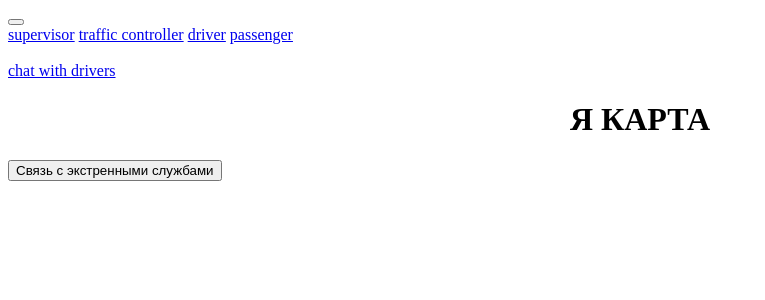
After one commit to projectsNARFU/bus-link.github.io, a Flask app: page /traffic-controller in a window 1280 px wide. The commit adds this page. Shown: the top 300 px of the page, without its empty margins (0-765 px from the left). Run offline with Flask 3, Linux system fonts and the light colour scheme.

Commit message:
дополнил страницы, начал добавлять элементы в них

```diff
--- a/website/models.py
+++ b/website/models.py
@@ -1,7 +1,7 @@
 from . import db
 from flask_login import UserMixin
 # бд здесь чисто для вида, потом на норм заменить
-from sqlalchemy.sql import func
+# from sqlalchemy.sql import func
 
 
 """
--- a/website/templates/base.html
+++ b/website/templates/base.html
@@ -18,10 +18,12 @@
     </button>
       <div id="navbar">
         <div>
-        <a id="home" href="/">Home</a>
-        <a id="logout" href="/logout">Logout</a>
-        <a id="login" href="/login">Login</a>
-        <a id="signUp" href="/sign-up">Sign Up</a>
+          <!-- этот navbar временный, чтобы легче переключаться
+          между страницами, на финале уже уберем -->
+        <a id="supervisor" href="/">supervisor</a>
+        <a id="trafficController" href="/traffic-controller">traffic controller</a>
+        <a id="driver" href="/driver">driver</a>
+        <a id="passenger" href="/passenger">passenger</a>
         </div>
       </div>
     </nav>
--- /dev/null
+++ b/website/templates/driver.html
@@ -0,0 +1,5 @@
+{% extends "base.html" %} {% block title %}Driver{% endblock %}
+
+{% block content%}
+<h1 align="center">driver</h1>
+{% endblock %}
--- /dev/null
+++ b/website/templates/passenger.html
@@ -0,0 +1,5 @@
+{% extends "base.html" %} {% block title %}Passenger{% endblock %}
+
+{% block content%}
+<h1 align="center">passenger</h1>
+{% endblock %}
--- /dev/null
+++ b/website/templates/traffic_controller.html
@@ -0,0 +1,8 @@
+{% extends "base.html" %} {% block title %}Traffic controller{% endblock %}
+
+{% block content%}
+<br />
+<a id="supervisor" href="/traffic-controller/chat">chat with drivers</a>
+<h1 align="center">Я КАРТА</h1>
+<button>Связь с экстренными службами</button>
+{% endblock %}
--- a/website/views.py
+++ b/website/views.py
@@ -18,7 +18,21 @@ def supervisor():
     return render_template("supervisor.html", user=current_user)
 
 
-# @views.route('/', methods=['GET', 'POST'])
-# # @login_required
-# def home():
-#     return render_template("home.html", user=current_user)
+@views.route('/traffic-controller', methods=['GET', 'POST'])
+def traffic_controller():
+    return render_template("traffic_controller.html", user=current_user)
+
+
+@views.route('/traffic-controller/chat', methods=['GET', 'POST'])
+def traffic_controller_chat():
+    return render_template("traffic_controller_chat.html", user=current_user)
+
+
+@views.route('/driver', methods=['GET', 'POST'])
+def driver():
+    return render_template("driver.html", user=current_user)
+
+
+@views.route('/passenger', methods=['GET', 'POST'])
+def passenger():
+    return render_template("passenger.html", user=current_user)
```
Also changed, not shown: website/templates/traffic_controller_chat.html (added).
